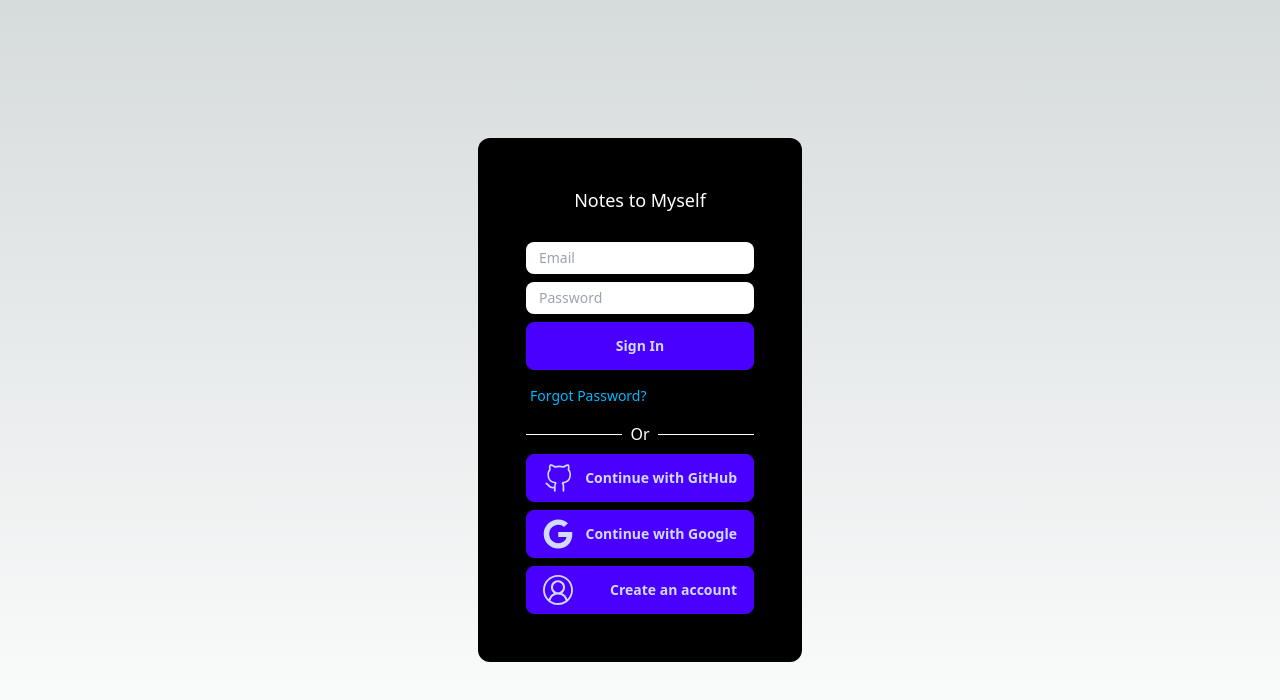
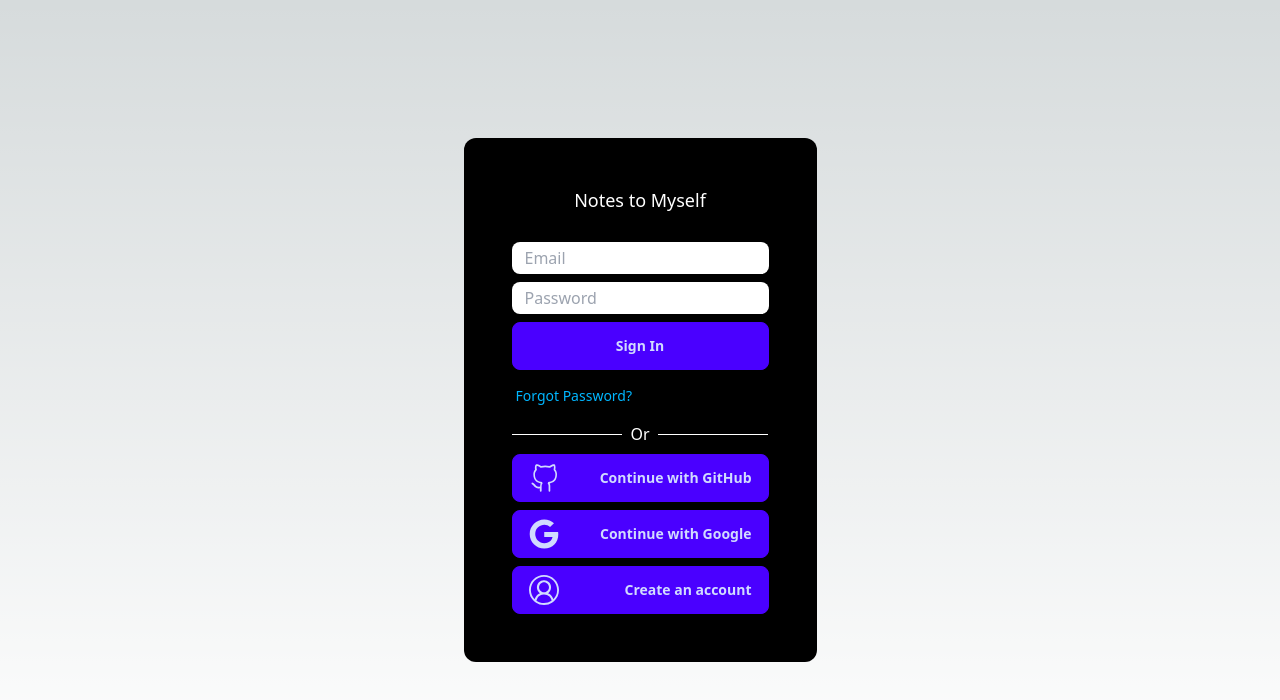
Before and after one commit to johnd959/NotesToMyself, a Next.js app: page / in a window 1280 px wide. Shown: the top 700 px of the page. Built offline with nearby package versions, Linux system fonts and the light colour scheme; no server answers.

Commit message:
Testing an aesthetic fix

```diff
--- a/app/page.tsx
+++ b/app/page.tsx
@@ -67,8 +67,8 @@ export default function Home() {
         <div className="flex flex-col justify-center gap-2 bg-black p-12 rounded-xl">
           <h1 className="text-center text-white mb-5 text-lg">Notes to Myself</h1>
           <div className="flex flex-col gap-2">
-            <input type="email" placeholder="Email" className="input input-sm min-w-full" value={email} onChange={(e) => setEmail(e.currentTarget.value)}></input>
-            <input type="password" placeholder="Password" className="input input-sm min-w-full" value={password} onChange={(e) => setPassword(e.currentTarget.value)}></input>
+            <input type="email" placeholder="Email" className="input input-sm min-w-full text-base" value={email} onChange={(e) => setEmail(e.currentTarget.value)}></input>
+            <input type="password" placeholder="Password" className="input input-sm min-w-full text-base" value={password} onChange={(e) => setPassword(e.currentTarget.value)}></input>
             <div className={"label " + `${errM == "" ? "hidden" : ""}`}>{errM !== "" ? <span className="text-error label-text">{errM}</span> : <p></p>}</div>
             <Button className="btn btn-primary px-6" title="Sign In" func={() => handleSignIn()}></Button>
             <div className="label"><a className="label-text text-info cursor-pointer" onClick={() => setMenu(3)}>Forgot Password?</a></div>
```
